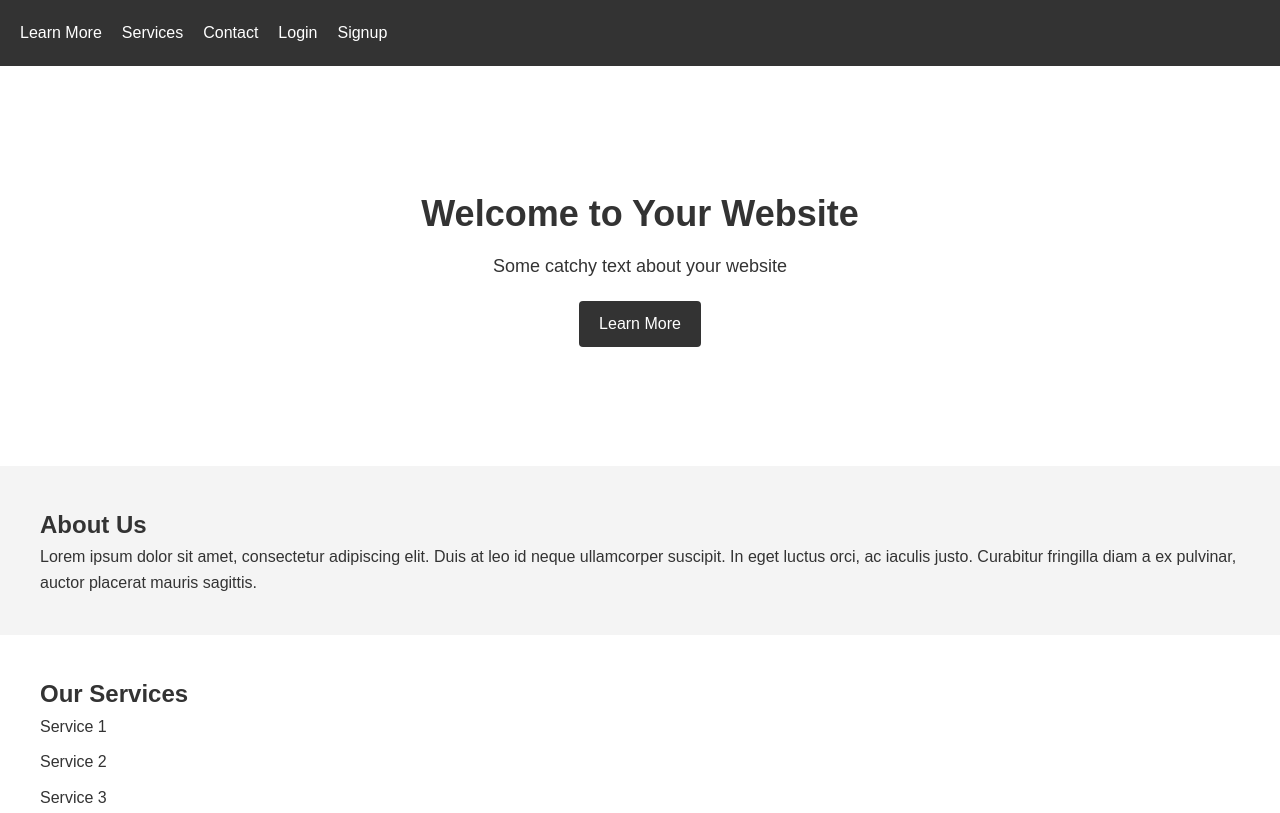
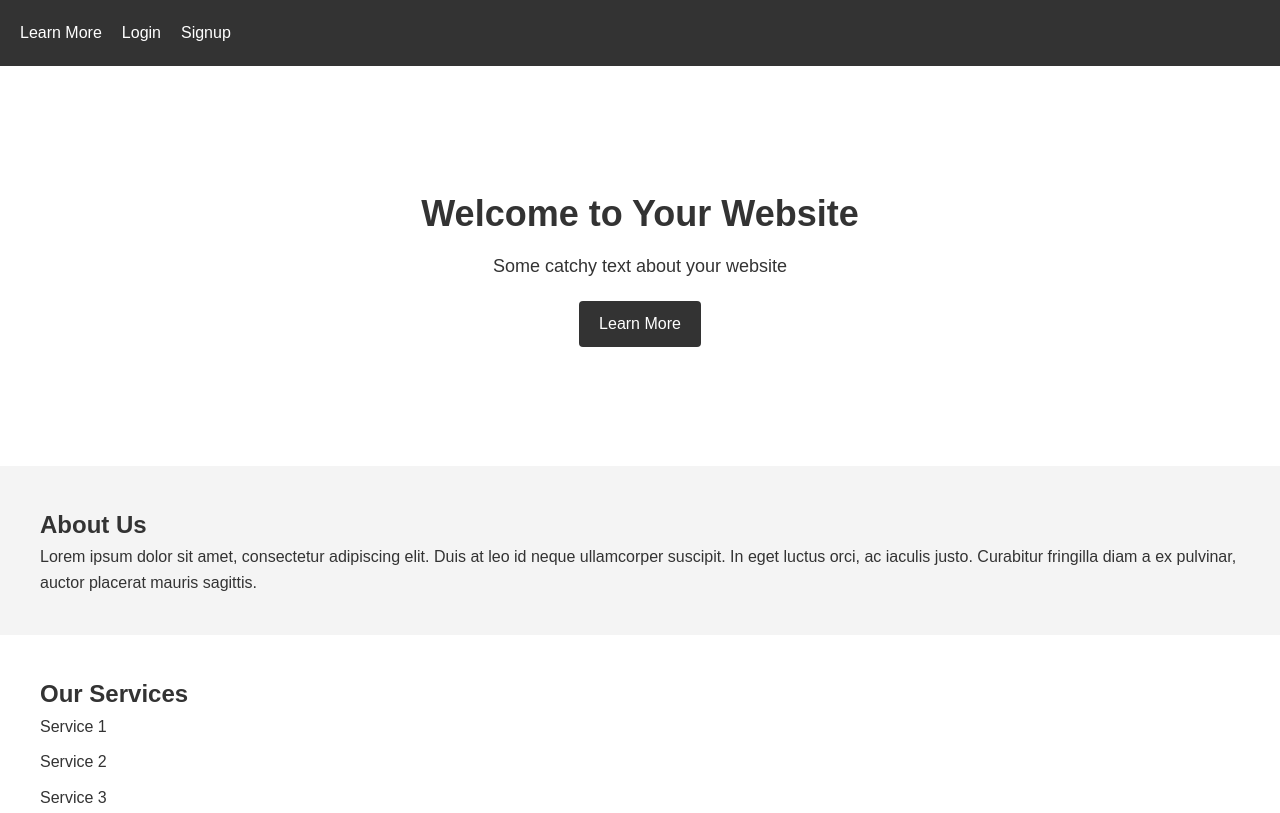
Before and after one commit to Tag-Mode/Tag-Mode.github.io, a plain HTML site: page index.html in a window 1280 px wide. Shown: the top 813 px of the page. Drawn offline with Linux system fonts and the light colour scheme.

Commit message:
Update index.html

```diff
--- a/index.html
+++ b/index.html
@@ -20,8 +20,6 @@
     <nav>
       <ul>
         <li><a href="Learn More.html">Learn More</a></li>
-        <li><a href="Services.html">Services</a></li>
-        <li><a href="Contact.html">Contact</a></li>
         <li><a href="Signin.html">Login</a></li>
         <li><a href="Signup.html">Signup</a></li>
       </ul>
```
